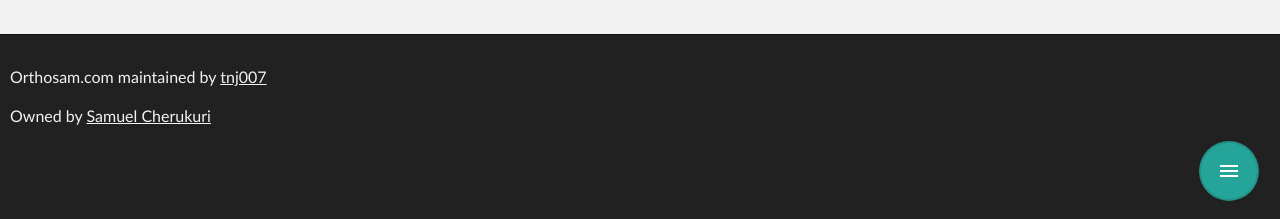
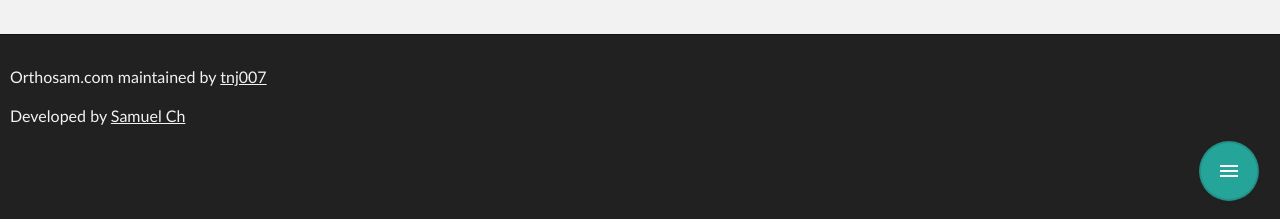
Before and after one commit to tnj007/samuel, a Jekyll site: the page built from index.md, in a window 1280 px wide. Shown: the part 678-897 px from the top of the page. Built offline with Jekyll 4.4.1, drawn with Linux system fonts in a browser that asks for light colours; our own code applies the rules of GitHub Pages for plain Markdown files.

Commit message:
Update default.html

```diff
--- a/_layouts/default.html
+++ b/_layouts/default.html
@@ -46,7 +46,7 @@
         {% if site.github.is_project_page %}
         <p class="copyright">{{ site.title | default: site.github.repository_name }} maintained by <a href="{{ site.github.owner_url }}">{{ site.github.owner_name }}</a></p>
         {% endif %}
-        <p>Owned by <a href="http://samuel.cf">Samuel Cherukuri</a></p>
+        <p>Developed by <a href="http://samuel.cf">Samuel Ch</a></p>
       </footer>
     </div>
 
```
